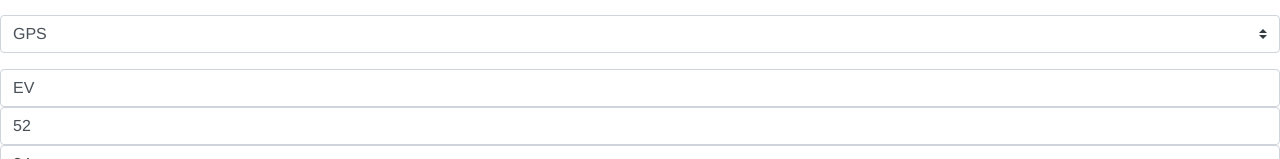
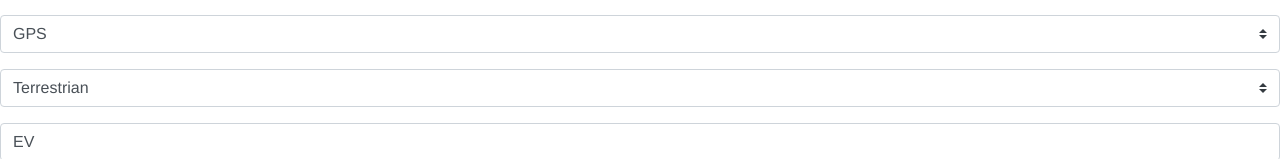
Before and after one commit to AJambon/Animal-Movement-Cleaner-Application, a Vue app in the folder Front/stage_front/: page / in a window 1280 px wide. Shown: the part 157-316 px from the top of the page. Built offline with nearby package versions, Linux system fonts and the light colour scheme; what vue-cesium, vue-resource would draw is missing.

Commit message:
add species type parameter

```diff
--- a/Front/stage_front/src/components/Parameters/Parameters.vue
+++ b/Front/stage_front/src/components/Parameters/Parameters.vue
@@ -13,11 +13,12 @@
               <option :value="{ R: '2D2' }">Another option with object value</option>
             </optgroup> -->
           </b-form-select>
-          <!-- <b-form-select v-model="parameters.technology" @change="parametersSelection" class="mb-3">
-            <option :value="null">Please select a technology</option>
-            <option value="argos">ARGOS</option>
-            <option value="gps">GPS</option>
-          </b-form-select> -->
+          <b-form-select v-model="parameters.speciesType" @change="parametersSelection" class="mb-3">
+            <option :value="null">Please select a type of species</option>
+            <option value="Terrestrian">Terrestrian</option>
+            <option value="Avian">Avian</option>
+            <option value="Aquatic">Aquatic</option>
+          </b-form-select>
           <b-form-input id="species" v-model="parameters.species" required placeholder="Enter species" @change="parametersSelection"></b-form-input>
           <b-form-input id="max_speed" v-model="parameters.speed" required placeholder="Enter species max speed" @change="parametersSelection"></b-form-input>
           <b-form-input id="immo_time" v-model="parameters.immoTime" required placeholder="Enter minimum immobility duration to consider it as immobility detection" @change="parametersSelection"></b-form-input>
@@ -41,6 +42,7 @@ export default {
       test: 2,
       parameters: {
         technology: 'gps',
+        speciesType: 'Terrestrian',
         species: 'EV',
         speed: '52',
         immoTime: '24'
```
